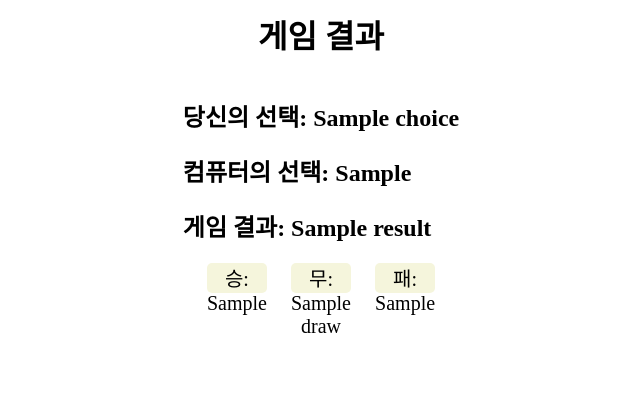
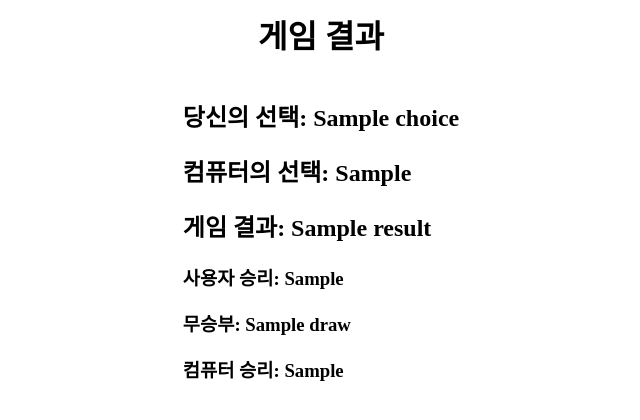
Before and after one commit to hwanmang/Chest, a Flask app: template templates/index.html in a window 1280 px wide. Shown: the part 246-666 px from the top of the page, without its empty margins (319-959 px from the left). Run offline with Flask 3, Linux system fonts and the light colour scheme; the template is opened without the code that fills it: most values are stand-ins (such as "Sample title", 1, 10 or a date in 2020).

Commit message:
6st push

```diff
--- a/app.py
+++ b/app.py
@@ -1,40 +1,39 @@
 from flask import Flask, render_template, request
 import random
-import sqlite3
 
 app = Flask(__name__)
 
 game_flow = {
     'user_win': 0,
-    'draw': 0,
-    'computer_win': 0
+    'computer_win': 0,
+    'draw': 0
 }
 
 
 @app.route('/')
 def index():
-    return render_template('index.html')
+    return render_template('index.html', game_flow=game_flow)
 
 
 @app.route('/play', methods=['POST'])
 def play():
+    choice = request.form.get('choice')
+    computer_choice = random.choice(['가위', '바위', '보'])
     result = ""
 
-    computer_choice = random.choice(['가위', '바위', '보'])
-    choice = request.form.get('choice')
     if (choice in ['가위', 'scissor'] and computer_choice in ['보', 'paper']) or \
         (choice in ['바위', 'rock'] and computer_choice in ['가위', 'scissor']) or \
             (choice in ['보', 'paper'] and computer_choice in ['바위', 'rock']):
+        game_flow['user_win'] += 1
         result = "사용자 승리!"
-        game_flow['user_win'] += 1
     elif choice == computer_choice:
+        game_flow['draw'] += 1
         result = "무승부!"
-        game_flow['draw'] += 1
     else:
+        game_flow['computer_win'] += 1
         result = "컴퓨터 승리!"
-        game_flow['computer_win'] += 1
-    return render_template('index.html', choice=choice, computer_choice=computer_choice,
-                           game_flow=game_flow, result=result)
+
+    return render_template('index.html', choice=choice, computer_choice=computer_choice, result=result, game_flow=game_flow)
 
 
 if __name__ == '__main__':
--- a/templates/index.html
+++ b/templates/index.html
@@ -67,11 +67,9 @@
         <h2>컴퓨터의 선택: {{ computer_choice }}</h2>
         <h2>게임 결과: {{ result }}</h2>
 
-        <div class="gameflow">
-            <div class="gameflowbox">승: {{ game_flow.user_win }}</div>
-            <div class="gameflowbox">무: {{ game_flow.draw }}</div>
-            <div class="gameflowbox">패: {{ game_flow.computer_win }}</div>
-        </div>
+        <h3>사용자 승리: {{ game_flow.user_win }}</h3>
+        <h3>무승부: {{ game_flow.draw }}</h3>
+        <h3>컴퓨터 승리: {{ game_flow.computer_win }}</h3>
     </div>
 
 </body>
```
